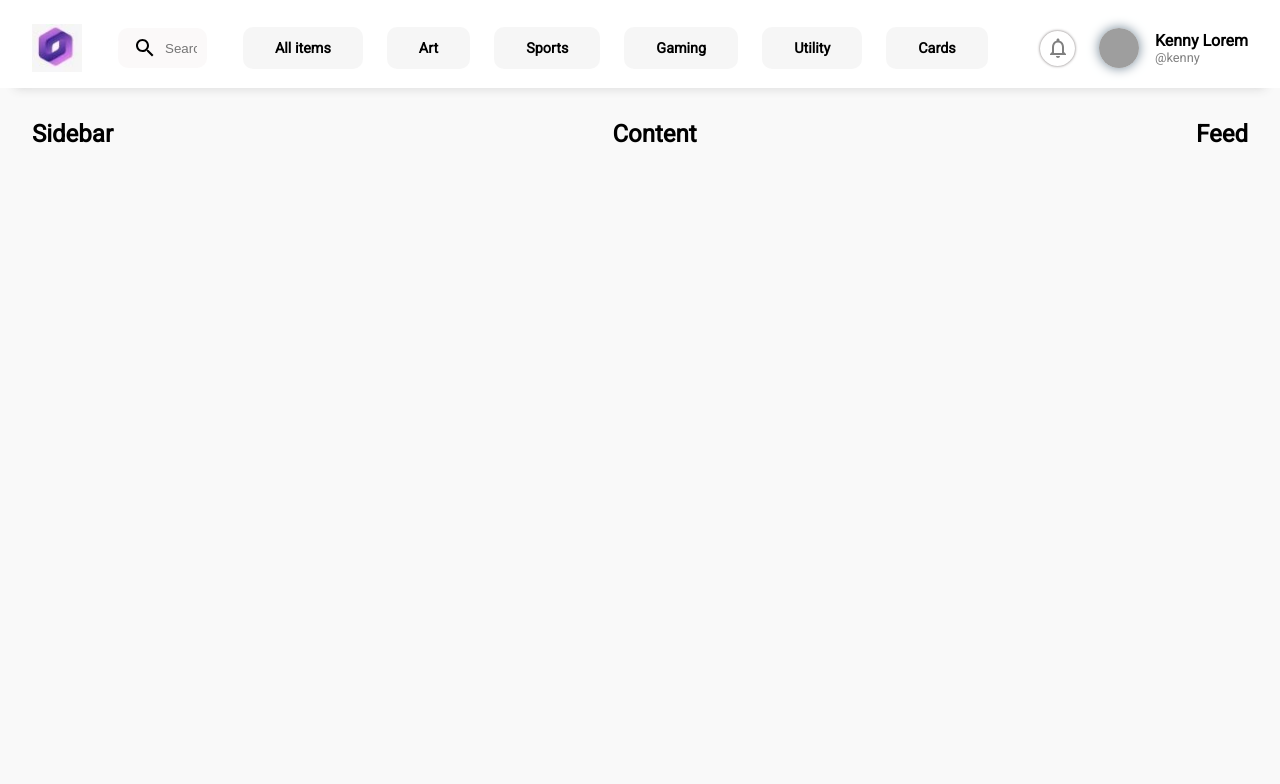
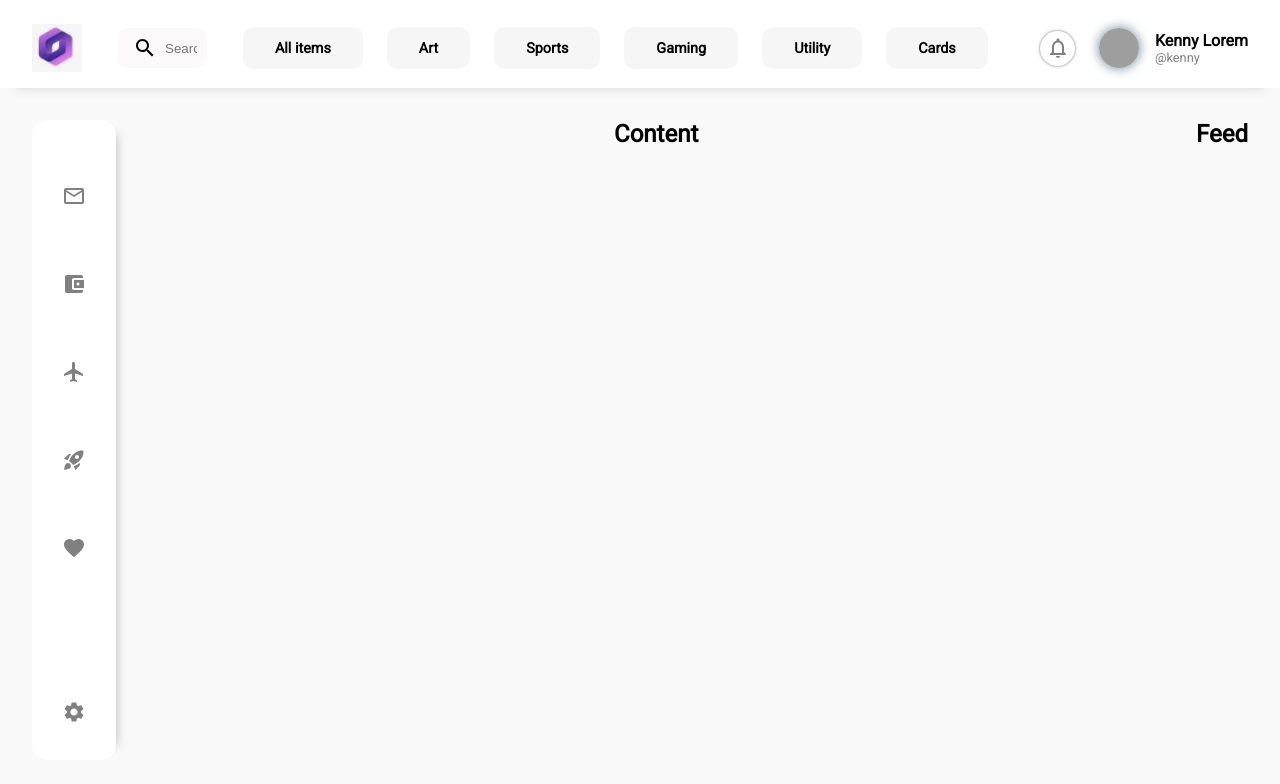
Before and after one commit to Facundo-Martin/react-spume-app, a React (Create React App) app: page / in a window 1280 px wide. Shown: the top 784 px of the page. Built offline with nearby package versions, Linux system fonts and the light colour scheme; grey boxes are pictures that could not be loaded.

Commit message:
added Sidebar component

```diff
--- a/src/components/Cards/CardUser.css
+++ b/src/components/Cards/CardUser.css
@@ -8,6 +8,9 @@
   border-radius: 50%;
   box-shadow: 0 0 12px rgb(111, 131, 147);
 }
+.cardUser_image:hover {
+  cursor: pointer;
+}
 
 .cardUser__info-name {
   font-weight: 700;
--- a/src/components/Header.css
+++ b/src/components/Header.css
@@ -29,6 +29,9 @@
   align-self: flex-start;
   margin: 0 0.4rem;
 }
+.header__searchicon:hover {
+  cursor: pointer;
+}
 
 .header__input > input {
   border: none;
@@ -58,3 +61,6 @@
   box-shadow: 0 0 3px rgb(117, 110, 110);
   color: grey;
 }
+.header__user-icon:hover {
+  cursor: pointer;
+}
--- a/src/components/Sidebar.css
+++ b/src/components/Sidebar.css
@@ -0,0 +1,35 @@
+.sidebar {
+  flex: 0.05;
+  background-color: white;
+  padding: 1rem;
+  box-shadow: 15px 0px 10px -15px rgb(178, 178, 178);
+  border-radius: 15px;
+  height: 80vh;
+  display: flex;
+  flex-direction: column;
+  justify-content: space-between;
+  align-items: center;
+}
+
+.sidebar__nav {
+  display: flex;
+  flex-direction: column;
+  padding: 3rem 0;
+  gap: 4rem;
+}
+
+.sidebar__nav-icon {
+  color: grey;
+}
+.sidebar__nav-icon .rotate {
+  text-transform: rotate(90deg);
+}
+
+.sidebar__nav-icon:hover {
+  cursor: pointer;
+  color: rgb(45, 98, 183);
+}
+
+.sidebar__settingsicon {
+  margin-bottom: 1rem;
+}
--- a/src/components/Sidebar.js
+++ b/src/components/Sidebar.js
@@ -1,12 +1,27 @@
 import React from "react";
 import "./Sidebar.css";
+import MailOutlineIcon from "@mui/icons-material/MailOutline";
+import AccountBalanceWalletIcon from "@mui/icons-material/AccountBalanceWallet";
+import FlightIcon from "@mui/icons-material/Flight";
+import RocketLaunchIcon from "@mui/icons-material/RocketLaunch";
+import FavoriteIcon from "@mui/icons-material/Favorite";
+import SettingsIcon from "@mui/icons-material/Settings";
 
 function Sidebar() {
   return (
     <div className="sidebar">
-      <h2>Sidebar</h2>
       {/* NavIcons */}
+      <div className="sidebar__nav">
+        <MailOutlineIcon className="sidebar__nav-icon" />
+        <AccountBalanceWalletIcon className="sidebar__nav-icon" />
+        <FlightIcon className="sidebar__nav-icon rotate" />
+        <RocketLaunchIcon className="sidebar__nav-icon rotate" />
+        <FavoriteIcon className="sidebar__nav-icon" />
+      </div>
       {/* SettingsIcon */}
+      <div className="sidebar__settingsicon">
+        <SettingsIcon className="sidebar__nav-icon" />
+      </div>
     </div>
   );
 }
```
